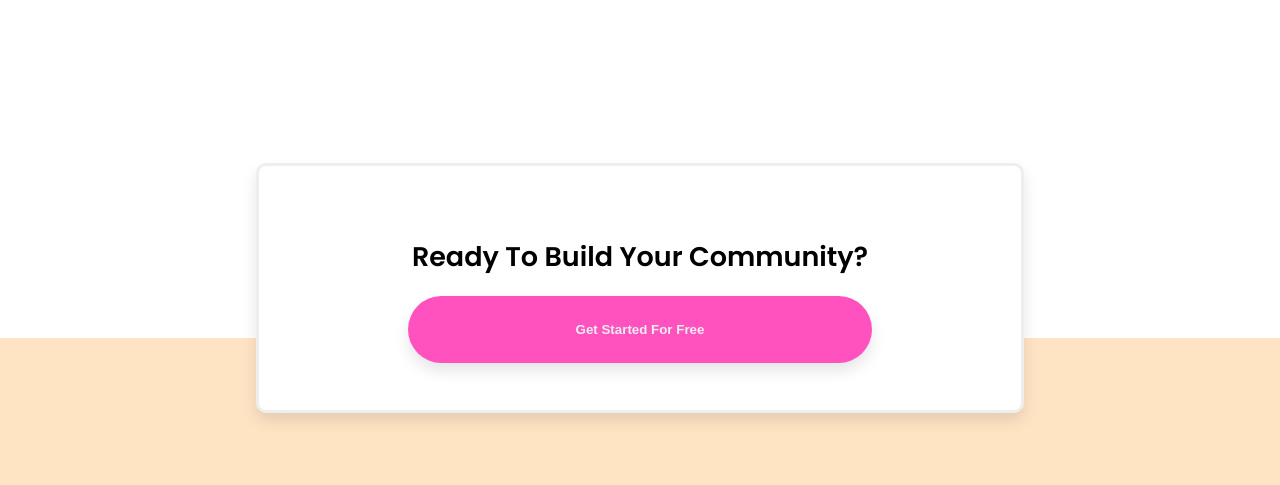
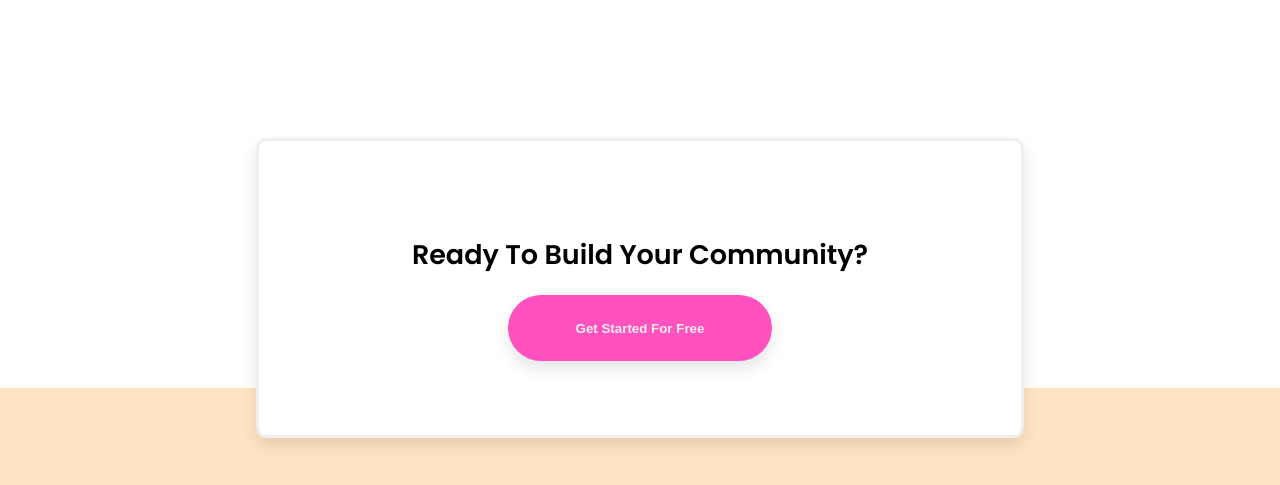
Before and after one commit to balmond3/FrontendMentor, a plain HTML site: page index.html in a window 1280 px wide. Shown: the part 2020-2505 px from the top of the page. Drawn offline with nearby package versions, Linux system fonts and the light colour scheme.

Commit message:
Update style.css

```diff
--- a/style.css
+++ b/style.css
@@ -160,7 +160,7 @@ button{
      align-items: center;
      justify-content: center;
      padding: 50px;
-     height: 250px;
+     height: 300px;
 
 
  }
@@ -179,13 +179,13 @@ button{
      background-color: hsl(322, 100%, 66%);
      border-color: hsl(322, 100%, 66%);
      box-shadow: #eee;
-     width: 70%;
      height: 5em;
      border: none;
      border-radius: 45px;
      box-shadow: 0px 8px 15px rgba(0, 0, 0, 0.1);
      font-weight: 600;
      color: #eee;
+     width:40%;
 
  }
 
```
